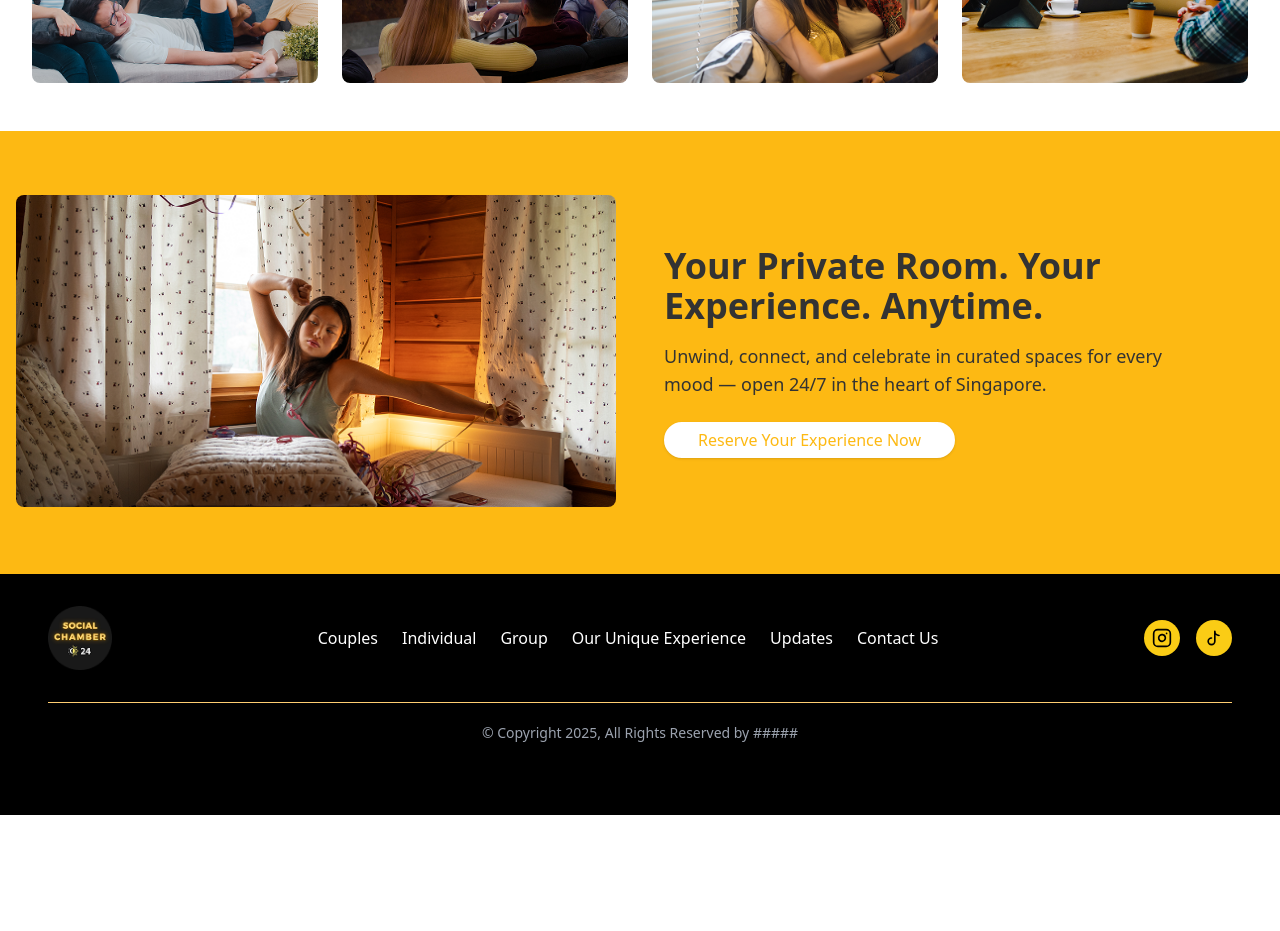
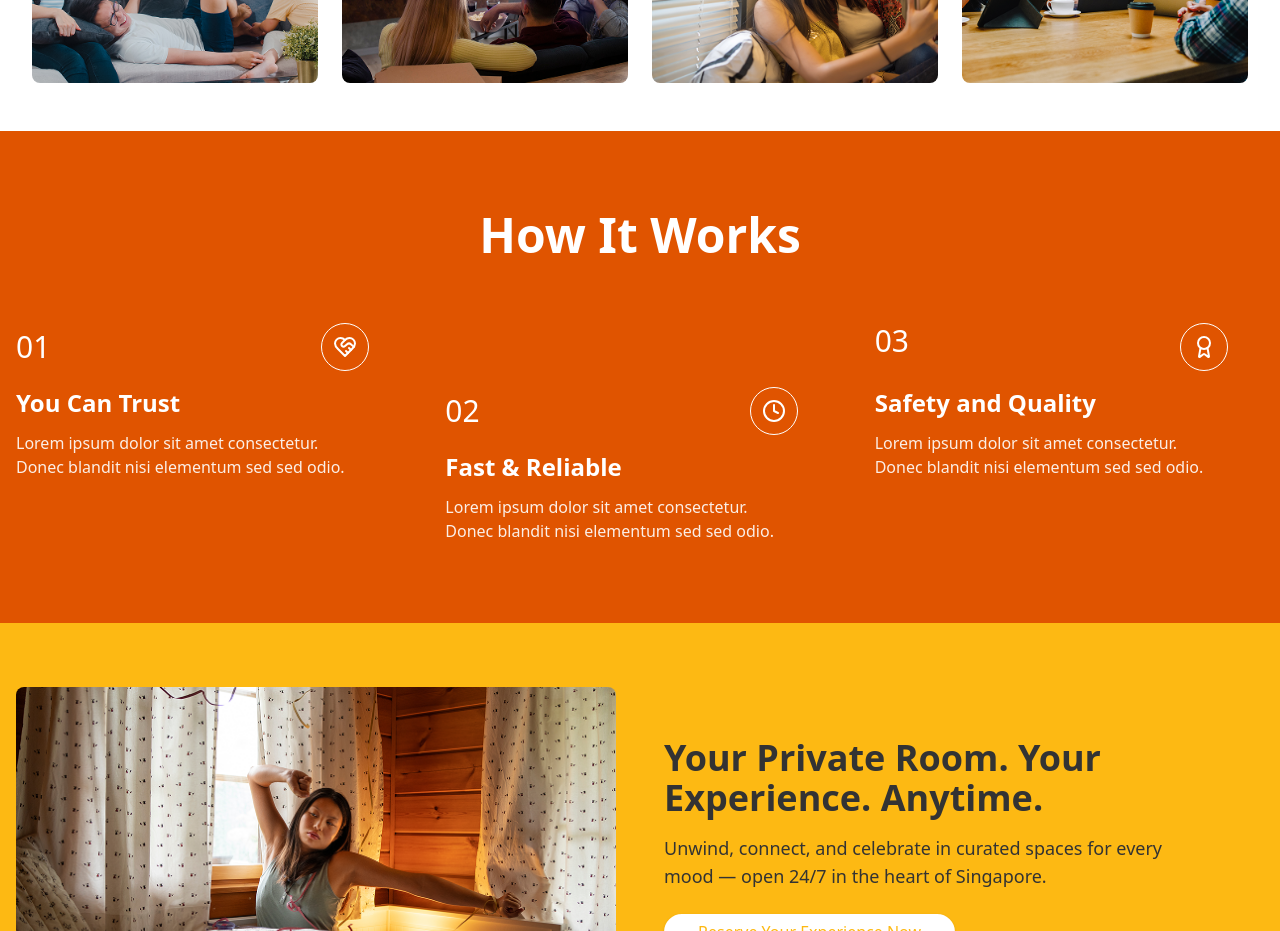
Before and after one commit to fsdteam8/boss65-frontend, a Next.js app: page / in a window 1280 px wide. Shown: the part 980-1911 px from the top of the page. Before the commit the page ends 1795 px from the top, so only its background shows below. Built offline with nearby package versions, Linux system fonts and the light colour scheme.

Commit message:
how it work

```diff
--- a/src/app/page.tsx
+++ b/src/app/page.tsx
@@ -1,4 +1,5 @@
 import Hero from "@/components/Hero";
+import HowItWorks from "@/components/HowItWork";
 import PrivateRoomPromo from "@/components/PrivateRoom";
 import ShowRoom from "@/components/ShowRoom";
 
@@ -7,6 +8,7 @@ export default function Home() {
   <div>
  <Hero/>
  <ShowRoom/>
+ <HowItWorks/>
  <PrivateRoomPromo/>
   </div>
   );
--- /dev/null
+++ b/src/components/HowItWork.tsx
@@ -0,0 +1,55 @@
+import { Clock, Shield, Award, HeartHandshake } from "lucide-react"
+
+export default function HowItWorks() {
+  return (
+    <section className="w-full bg-[#E05400] text-white py-12 md:py-16 lg:py-20">
+      <div className="container mx-auto px-4">
+        <h2 className="text-3xl md:text-4xl lg:text-5xl font-bold text-center mb-12 md:mb-16">How It Works</h2>
+
+        <div className="relative grid grid-cols-1 md:grid-cols-3 gap-8 md:gap-6 lg:gap-10 mt-12">
+          {/* Feature 1 - Positioned higher */}
+          <div className="flex flex-col w-[353px]   md:items-start  md:text-left md:self-start">
+            <div className="flex items-center justify-between w-full mb-4">
+              <span className="text-2xl md:text-3xl  mr-3">01</span>
+              <div className="w-12 h-12 rounded-full border border-white flex items-center justify-center">
+                <HeartHandshake className="w-6 h-6" />
+              </div>
+            </div>
+            <h3 className="text-xl md:text-2xl font-bold mb-3">You Can Trust</h3>
+            <p className="text-sm md:text-base opacity-90">
+              Lorem ipsum dolor sit amet consectetur. Donec blandit nisi elementum sed sed odio.
+            </p>
+          </div>
+
+          {/* Feature 2 - Positioned lower */}
+          <div className="flex flex-col  w-[353px] md:mt-16">
+            <div className="flex items-center justify-between w-full mb-4">
+              <span className="text-2xl md:text-3xl  mr-3">02</span>
+              <div className="w-12 h-12 rounded-full border border-white flex items-center justify-center">
+                <Clock className="w-6 h-6" />
+              </div>
+            </div>
+            <h3 className="text-xl md:text-2xl font-bold mb-3">Fast & Reliable</h3>
+            <p className="text-sm md:text-base opacity-90">
+              Lorem ipsum dolor sit amet consectetur. Donec blandit nisi elementum sed sed odio.
+            </p>
+          </div>
+
+          {/* Feature 3 - Positioned higher */}
+          <div className="flex flex-col  w-[353px]  ">
+            <div className="flex  justify-between w-full mb-4">
+              <span className="text-2xl md:text-3xl  mr-3">03</span>
+              <div className="w-12 h-12 rounded-full border border-white flex items-center justify-center">
+                <Award className="w-6 h-6" />
+              </div>
+            </div>
+            <h3 className="text-xl md:text-2xl font-bold mb-3">Safety and Quality</h3>
+            <p className="text-sm md:text-base opacity-90">
+              Lorem ipsum dolor sit amet consectetur. Donec blandit nisi elementum sed sed odio.
+            </p>
+          </div>
+        </div>
+      </div>
+    </section>
+  )
+}
```
